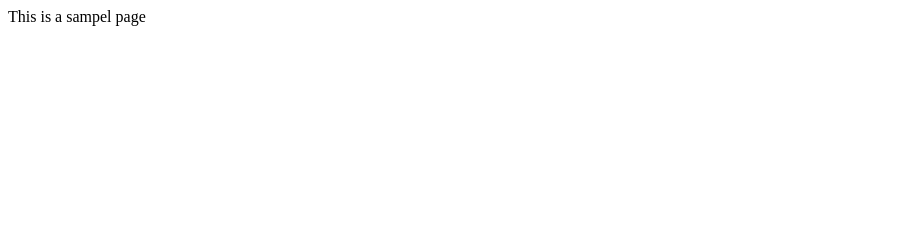
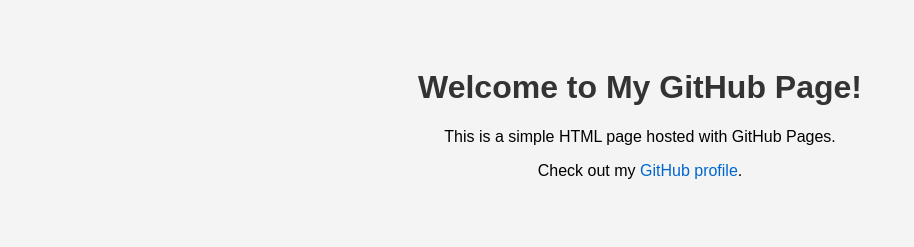
Before and after one commit to AOHA2001/simple-web-page, a plain HTML site: page index.html in a window 1280 px wide. Shown: the whole page, without its empty margins (0-914 px from the left). Drawn offline with Linux system fonts and the light colour scheme.

Commit message:
Update index.html

```diff
--- a/index.html
+++ b/index.html
@@ -1,3 +1,28 @@
-<html>
-  <body>This is a sampel page</body>
+<!DOCTYPE html>
+<html lang="en">
+<head>
+  <meta charset="UTF-8">
+  <title>My First GitHub Page</title>
+  <meta name="viewport" content="width=device-width, initial-scale=1.0">
+  <style>
+    body {
+      font-family: Arial, sans-serif;
+      text-align: center;
+      padding: 40px;
+      background-color: #f4f4f4;
+    }
+    h1 {
+      color: #333;
+    }
+    a {
+      color: #0066cc;
+      text-decoration: none;
+    }
+  </style>
+</head>
+<body>
+  <h1>Welcome to My GitHub Page!</h1>
+  <p>This is a simple HTML page hosted with GitHub Pages.</p>
+  <p>Check out my <a href="https://github.com/your-username" target="_blank">GitHub profile</a>.</p>
+</body>
 </html>
```
